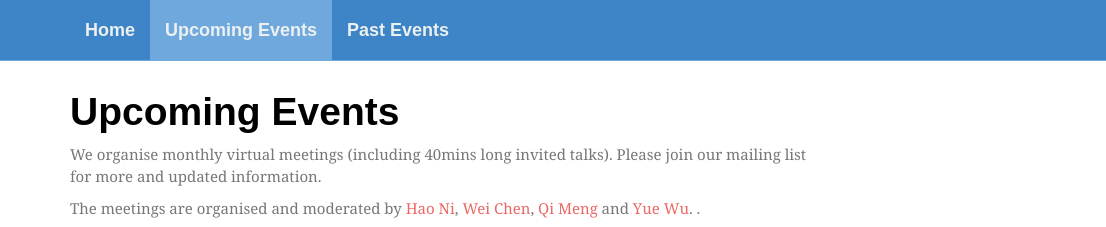
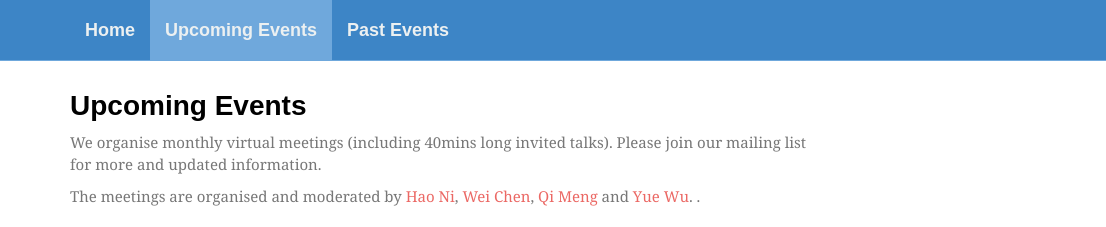
Before and after one commit to windsmath-seminar/windsmath-seminar.github.io, a plain HTML site: page meetings.html in a window 1280 px wide. Shown: the top 227 px of the page, 0-1106 px from the left. Drawn offline with Linux system fonts and the light colour scheme; a web font is replaced by a local one.

Commit message:
Update meetings.html

```diff
--- a/meetings.html
+++ b/meetings.html
@@ -75,7 +75,7 @@
       <!-- Blog Entries Column -->
       <div class="col-md-8">
 
-        <h1 class="home-font">
+        <h1 class="home-font" style="font-size: 28px">
           Upcoming Events
         </h1>
 
```
